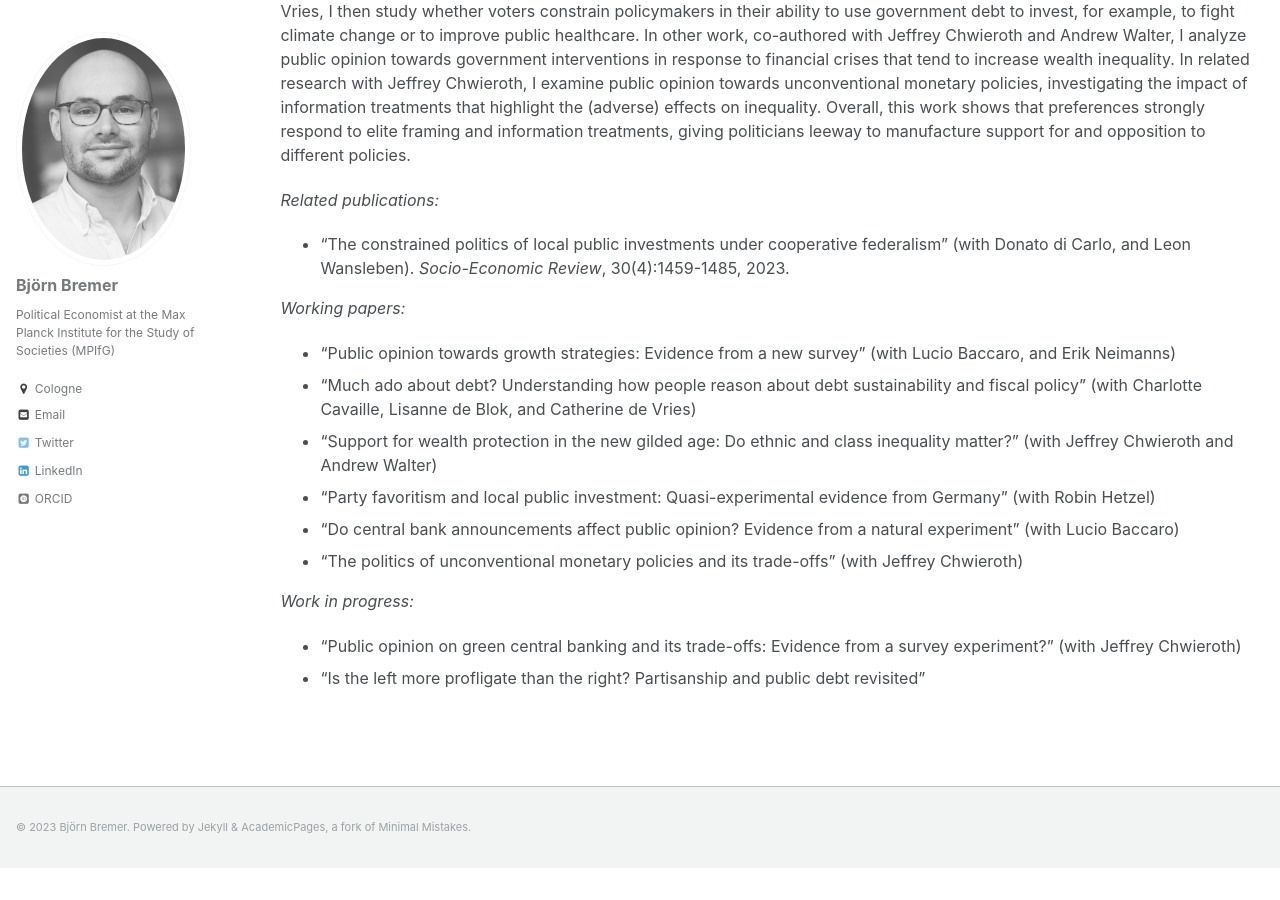
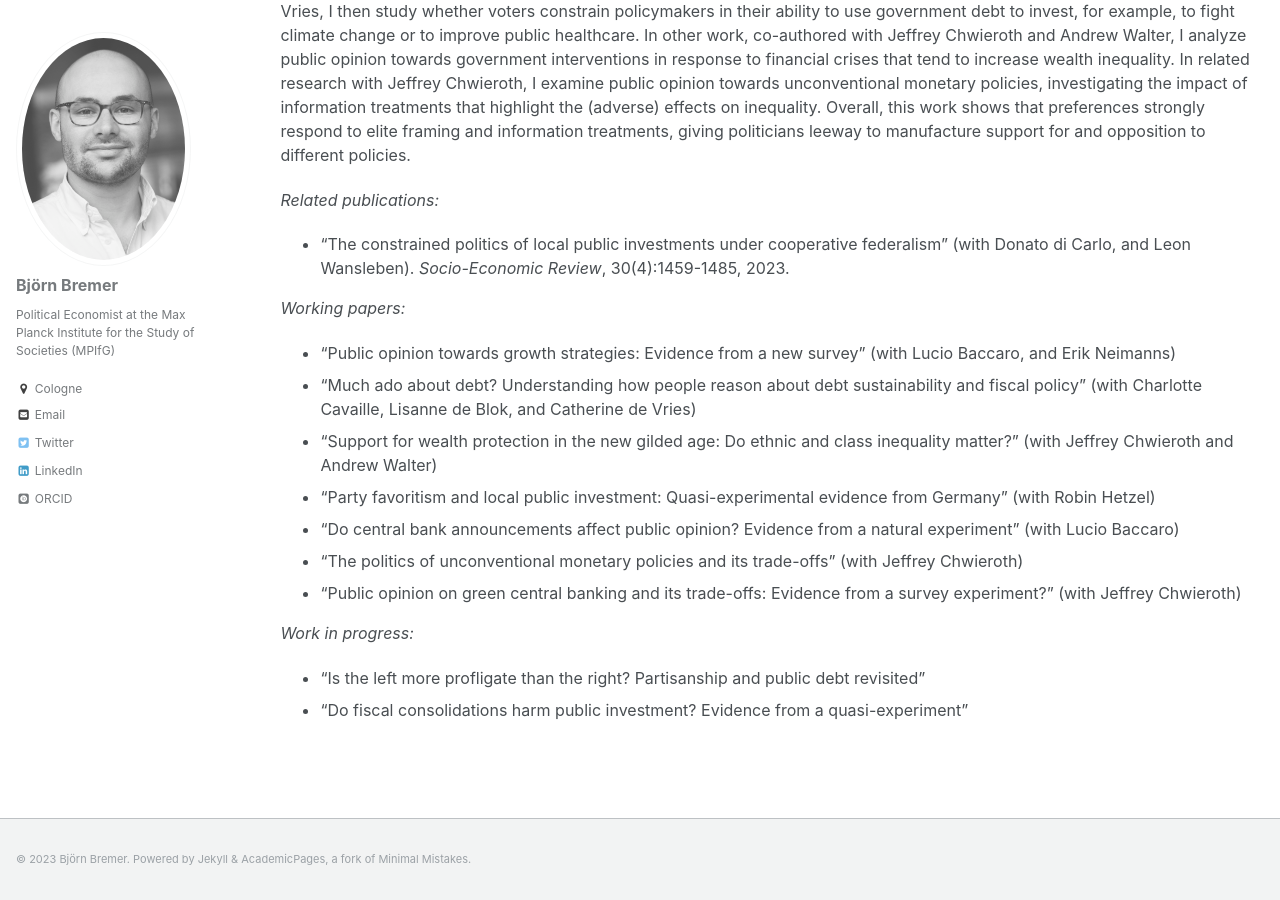
Before and after one commit to bjoernbremer/bjoernbremer.github.io, a Jekyll site: the page built from _projects/4_politics_macroeconomics.md, in a window 1280 px wide and 900 px high, scrolled down 521 px. Built offline with Jekyll 4.4.1, drawn with Linux system fonts in a browser that asks for light colours; some web fonts are replaced; before the commit the page ends 1389 px from its top, so only the background shows below that.

Commit message:
Update 4_politics_macroeconomics.md

```diff
--- a/_projects/4_politics_macroeconomics.md
+++ b/_projects/4_politics_macroeconomics.md
@@ -22,8 +22,10 @@ A large focus of these projects is to examine the relationship between macroecon
 * "Party favoritism and local public investment: Quasi-experimental evidence from Germany" (with Robin Hetzel)
 * "Do central bank announcements affect public opinion? Evidence from a natural experiment" (with [Lucio Baccaro](http://www.mpifg.de/people/lb/index_en.asp))
 * "The politics of unconventional monetary policies and its trade-offs" (with [Jeffrey Chwieroth](http://personal.lse.ac.uk/chwierot/))
+* "Public opinion on green central banking and its trade-offs: Evidence from a survey experiment?" (with [Jeffrey Chwieroth](http://personal.lse.ac.uk/chwierot/))
+
 
 *Work in progress:*
 
-* "Public opinion on green central banking and its trade-offs: Evidence from a survey experiment?" (with [Jeffrey Chwieroth](http://personal.lse.ac.uk/chwierot/))
 * "Is the left more profligate than the right? Partisanship and public debt revisited"
+* "Do fiscal consolidations harm public investment? Evidence from a quasi-experiment"
```
